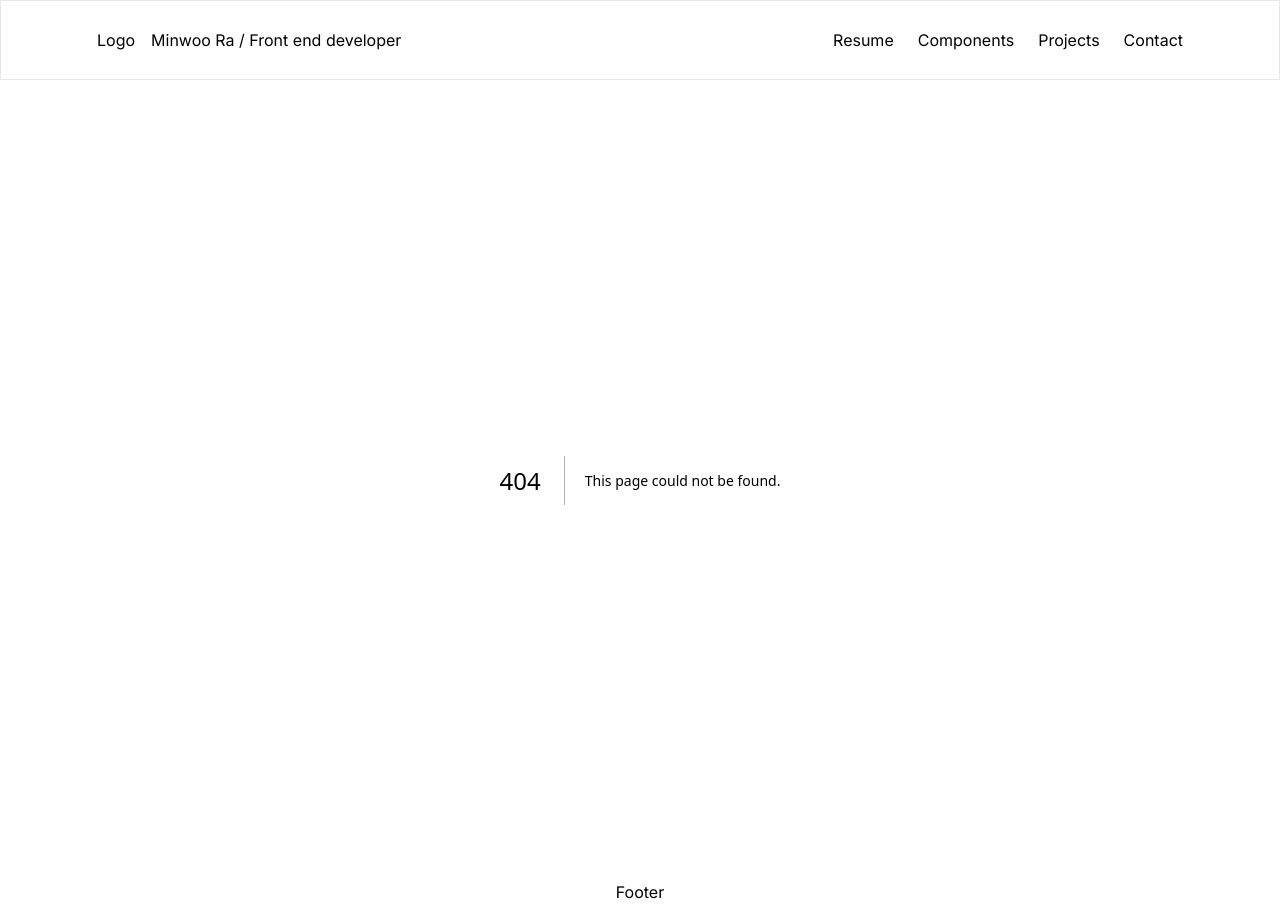
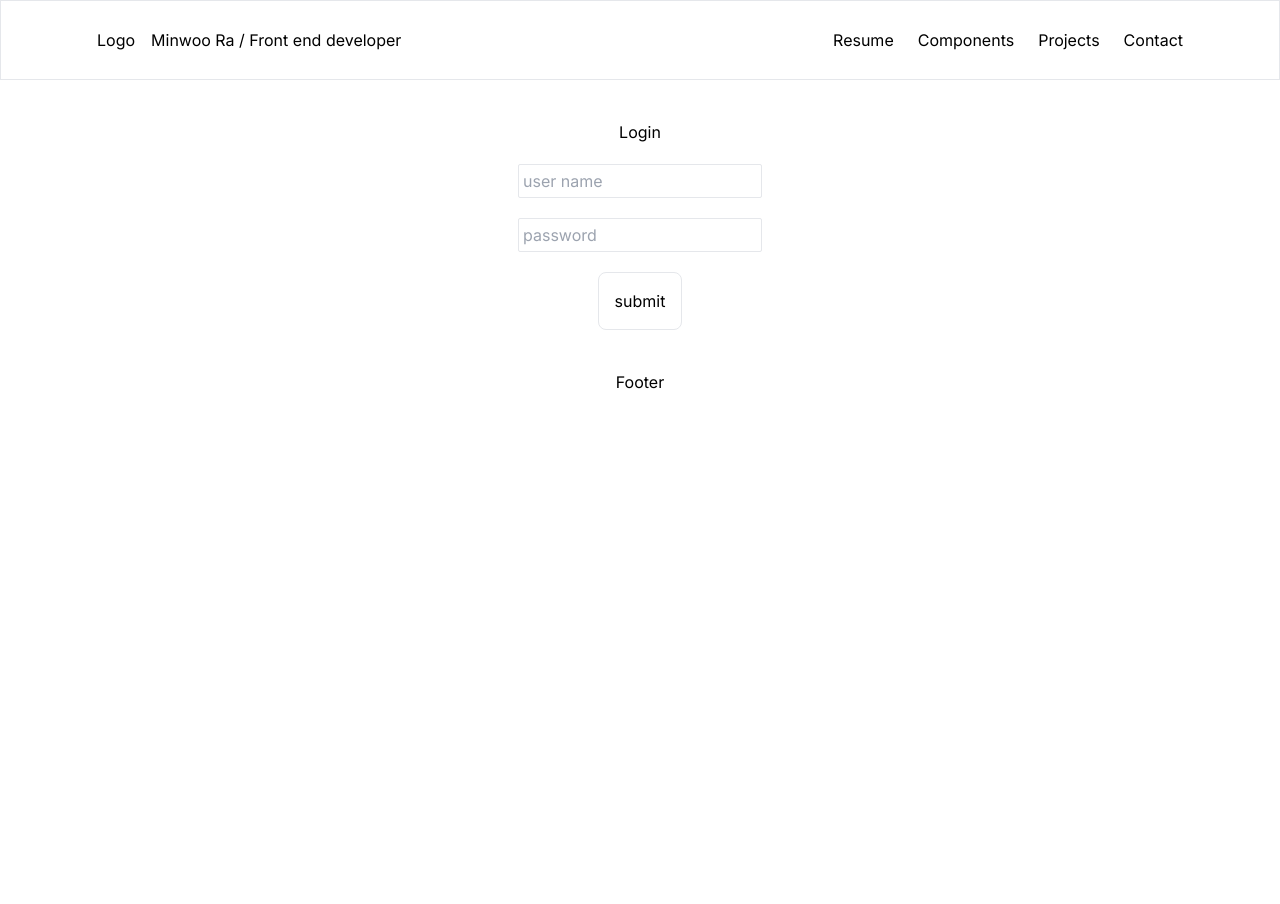
Before and after one commit to MinuX86/PP, a Next.js app: page /auth/login in a window 1280 px wide. Before the commit this address had no page. After the commit the page ends 800 px from the top, so only its background shows below. Built offline with nearby package versions, Linux system fonts and the light colour scheme.

Commit message:
update UI

```diff
--- /dev/null
+++ b/app/auth/login/page.tsx
@@ -0,0 +1,44 @@
+"use client";
+import { useState } from "react";
+import { signIn } from "next-auth/react";
+
+const Login = () => {
+  const [username, setUsername] = useState<string>("");
+  const [password, setPassword] = useState<string>("");
+
+  const onSubmit = async () => {
+    const res = await signIn("credentials", {
+      username,
+      password,
+      redirect: true,
+      callbackUrl: "/components",
+    });
+  };
+
+  return (
+    <section className="flex flex-col justify-center items-center gap-5 my-10">
+      <h1>Login</h1>
+      <input
+        className="border border-gray rounded-sm p-1"
+        placeholder="user name"
+        value={username}
+        onChange={(e) => {
+          setUsername(e.target.value);
+        }}
+      />
+      <input
+        className="border border-gray rounded-sm p-1"
+        placeholder="password"
+        value={password}
+        onChange={(e) => {
+          setPassword(e.target.value);
+        }}
+      />
+      <button className="border border-gray rounded-lg p-4" onClick={onSubmit}>
+        submit
+      </button>
+    </section>
+  );
+};
+
+export default Login;
--- /dev/null
+++ b/app/components/loading.tsx
@@ -0,0 +1,4 @@
+export default function Loading() {
+  // Or a custom loading skeleton component
+  return "Loading...";
+}
--- /dev/null
+++ b/app/global-error.tsx
@@ -0,0 +1,18 @@
+"use client";
+
+export default function GlobalError({
+  error,
+  reset,
+}: {
+  error: Error;
+  reset: () => void;
+}) {
+  return (
+    <html>
+      <body>
+        <h2>Something went wrong!</h2>
+        <button onClick={() => reset()}>Try again</button>
+      </body>
+    </html>
+  );
+}
--- a/components/LoginModal.tsx
+++ b/components/LoginModal.tsx
@@ -1,14 +1,39 @@
 "use client";
+
 import { useModal } from "@providers";
+import { useState } from "react";
 
 const LoginModal = (): JSX.Element => {
   const { closeModal } = useModal();
+  const [email, setEmail] = useState<string>("");
+  const [pass, setPass] = useState<string>("");
   return (
-    <div className="flex flex-col bg-white w-[480px] h-full">
-      <button onClick={closeModal}>Close</button>
-      <p>Login Modal</p>
-      <div>Contents</div>
-    </div>
+    <section className="flex relative flex-col justfiy-center items-center bg-white w-[480px] h-full p-20 border border-gray">
+      <button className="absolute top-8 right-8 " onClick={closeModal}>
+        Close
+      </button>
+      <div className="py-4">
+        <h1>Login Modal</h1>
+      </div>
+      <div className="flex flex-col gap-5">
+        <input
+          className="border border-gray"
+          placeholder="email"
+          value={email}
+          onChange={(e) => {
+            setEmail(e.target.value);
+          }}
+        />
+        <input
+          className="border border-gray"
+          value={pass}
+          placeholder="password"
+          onChange={(e) => {
+            setPass(e.target.value);
+          }}
+        />
+      </div>
+    </section>
   );
 };
 
```
